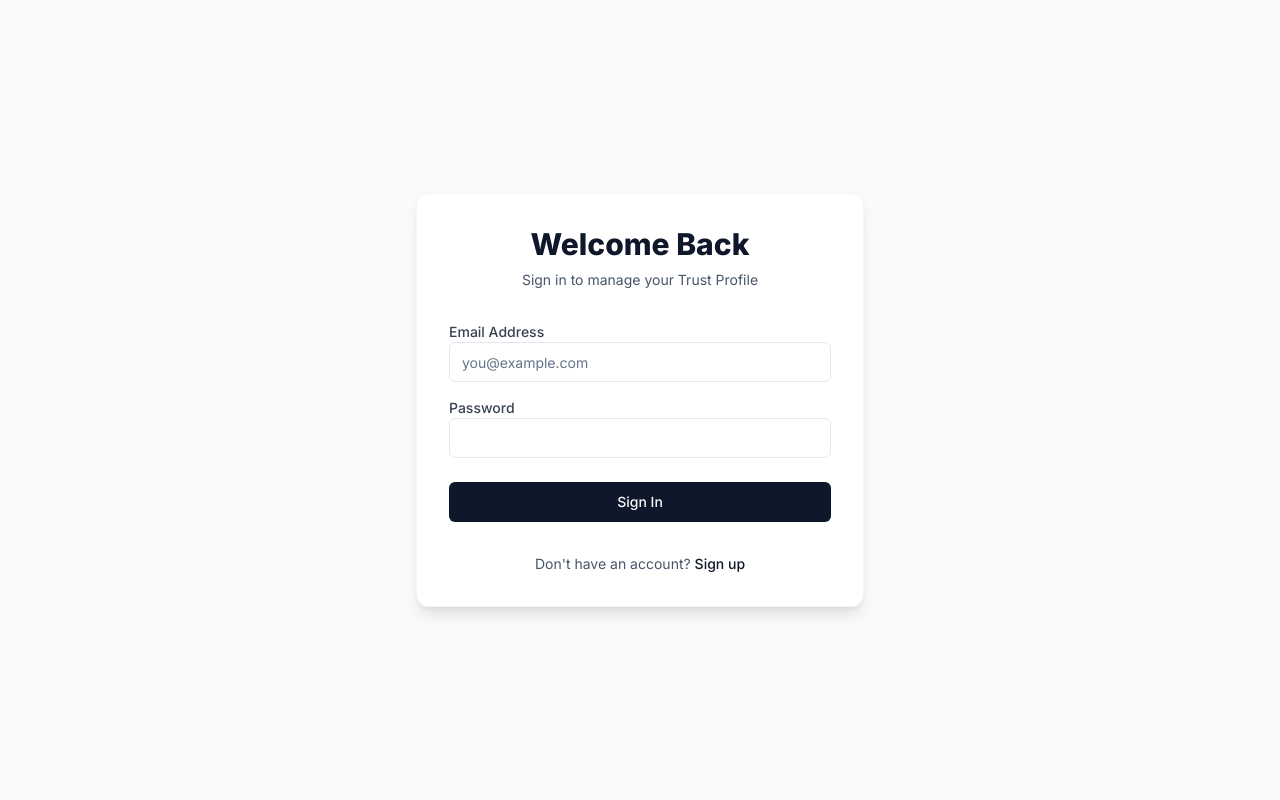
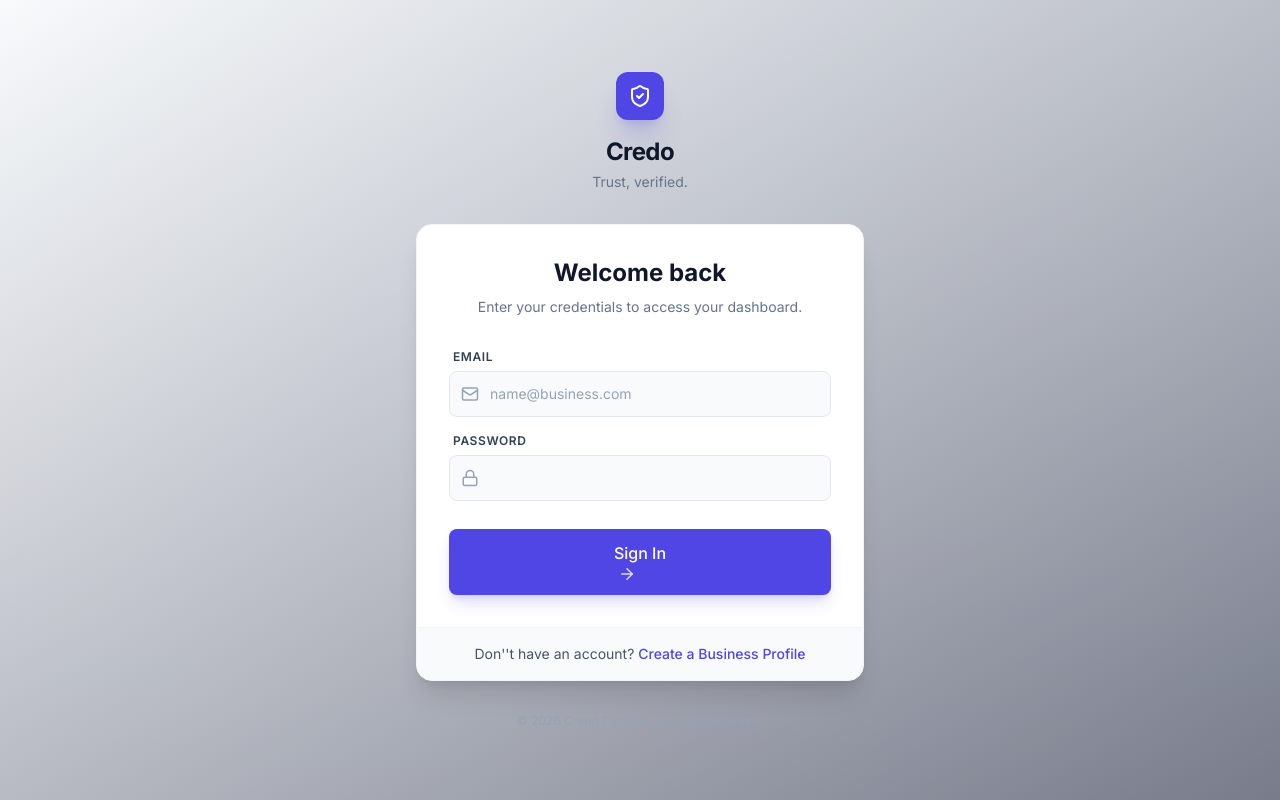
Before and after one commit to kalviumcommunity/S85-0126-BruteForces-Full-Stack-Development-with-Next.js-AWS-Azure-Credo, a Next.js app: page /login in a window 1280 px wide. Built offline with nearby package versions, Linux system fonts and the light colour scheme; no server answers.

Commit message:
login sign up working

```diff
--- a/src/actions/auth.ts
+++ b/src/actions/auth.ts
@@ -58,6 +58,10 @@ export async function signUpBusiness(prevState: SignupState, formData: FormData)
     });
 
     if (authError) {
+      console.error("Supabase Auth Error:", authError);
+      if (authError.message.includes('rate limit')) {
+        return { message: "Too many attempts. Please wait a moment or check your Supabase Email settings." };
+      }
       return { message: authError.message };
     }
 
--- a/src/app/(auth)/login/page.tsx
+++ b/src/app/(auth)/login/page.tsx
@@ -2,14 +2,42 @@
 
 import React, { useState } from 'react';
 import { createClient } from '@supabase/supabase-js';
-import { useRouter } from 'next/navigation';
-import { Input } from '@/components/ui/input';
-import { Button } from '@/components/ui/button';
+import { useRouter, useSearchParams } from 'next/navigation';
 import Link from 'next/link';
+import { Mail, Lock, Loader2, ArrowRight, ShieldCheck } from 'lucide-react';
 
-// Helper components if Shadcn not fully installed
-const UI_Input = (props: any) => <input className="flex h-10 w-full rounded-md border border-slate-200 bg-white px-3 py-2 text-sm ring-offset-white file:border-0 file:bg-transparent file:text-sm file:font-medium placeholder:text-slate-500 focus-visible:outline-none focus-visible:ring-2 focus-visible:ring-slate-950 disabled:cursor-not-allowed disabled:opacity-50" {...props} />;
-const UI_Button = (props: any) => <button className="inline-flex items-center justify-center whitespace-nowrap rounded-md text-sm font-medium ring-offset-white transition-colors focus-visible:outline-none focus-visible:ring-2 focus-visible:ring-slate-950 disabled:pointer-events-none disabled:opacity-50 bg-slate-900 text-slate-50 hover:bg-slate-900/90 h-10 px-4 py-2 w-full" {...props} />;
+const Card = ({ children, className = "" }: { children: React.ReactNode; className?: string }) => (
+  <div className={`bg-white rounded-2xl shadow-xl border border-slate-100 overflow-hidden ${className}`}>
+    {children}
+  </div>
+);
+
+const Input = ({ icon: Icon, ...props }: React.InputHTMLAttributes<HTMLInputElement> & { icon?: React.ElementType }) => (
+  <div className="relative group">
+    {Icon && (
+      <div className="absolute left-3 top-1/2 -translate-y-1/2 text-slate-400 group-focus-within:text-indigo-600 transition-colors">
+        <Icon size={18} />
+      </div>
+    )}
+    <input
+      {...props}
+      className={`w-full bg-slate-50 border border-slate-200 rounded-lg py-3 px-4 outline-none focus:ring-2 focus:ring-indigo-500/20 focus:border-indigo-500 transition-all text-slate-800 placeholder:text-slate-400 text-sm ${
+        Icon ? 'pl-10' : ''
+      } ${props.className || ''}`}
+    />
+  </div>
+);
+
+const Button = ({ children, isLoading, className = "", ...props }: React.ButtonHTMLAttributes<HTMLButtonElement> & { isLoading?: boolean }) => (
+  <button
+    disabled={isLoading || props.disabled}
+    className={`w-full bg-indigo-600 hover:bg-indigo-700 active:bg-indigo-800 text-white font-medium py-3 px-4 rounded-lg transition-all flex items-center justify-center space-x-2 disabled:opacity-70 disabled:cursor-not-allowed shadow-lg shadow-indigo-600/20 ${className}`}
+    {...props}
+  >
+    {isLoading && <Loader2 size={18} className="animate-spin" />}
+    <span>{children}</span>
+  </button>
+);
 
 export default function LoginPage() {
   const [email, setEmail] = useState('');
@@ -17,8 +45,9 @@ export default function LoginPage() {
   const [error, setError] = useState<string | null>(null);
   const [loading, setLoading] = useState(false);
   const router = useRouter();
+  const searchParams = useSearchParams();
+  const signedUp = searchParams.get('signedUp');
 
-  // Initialize Supabase Client for creating sessions
   const supabase = createClient(
     process.env.NEXT_PUBLIC_SUPABASE_URL!,
     process.env.NEXT_PUBLIC_SUPABASE_ANON_KEY!
@@ -35,27 +64,15 @@ export default function LoginPage() {
         password,
       });
 
-      if (error) {
-        throw error;
+      if (error) throw error;
+      if (!data.session) throw new Error("No session created");
+
+      const projectRef = process.env.NEXT_PUBLIC_SUPABASE_URL!.match(/https:\/\/(.*)\.supabase\.co/)?.[1] || "";
+      if (projectRef) {
+          const cookieName = `sb-${projectRef}-auth-token`;
+           document.cookie = `${cookieName}=true; path=/; max-age=${data.session.expires_in}; SameSite=Lax; Secure`;
       }
 
-      // Session is handled by Supabase client (local storage)
-      // BUT for middleware to see it, we need it in cookies.
-      // Valid Supabase + Next.js setup uses auth-helpers to sync this automatically.
-      // If manually: The client sets the cookie.
-      // Supabase-js v2 doesn't automatically set cookies for Next.js server components unless configured with cookie storage.
-
-      // For this simplified setup, we rely on the client-side session or we force a reload/redirect
-      // where the middleware might catch us.
-
-      // In a real app: use `createClientComponentClient` from @supabase/auth-helpers-nextjs
-      // which handles the cookie sync.
-
-      // Assuming 'sb-[ref]-auth-token' is set by the client library by default if storage is valid,
-      // or we just redirect and hope the middleware (which checks cookies) sees it.
-
-      // If it fails, the user needs to install the helper packages.
-      // We will refresh the page to ensure cookies are sent.
       router.refresh();
       router.push('/dashboard');
 
@@ -66,63 +83,87 @@ export default function LoginPage() {
     }
   };
 
-  const InputComp = (globalThis as any).Input || UI_Input;
-  const ButtonComp = (globalThis as any).Button || UI_Button;
+  return (
+    <div className="min-h-screen bg-gradient-to-br from-slate-50 to-indigo-50/50 flex flex-col items-center justify-center p-4">
+      <div className="mb-8 text-center animate-in fade-in slide-in-from-bottom-4 duration-700">
+        <div className="w-12 h-12 bg-indigo-600 rounded-xl flex items-center justify-center mx-auto mb-4 shadow-xl shadow-indigo-600/20">
+          <ShieldCheck className="text-white" size={24} />
+        </div>
+        <h1 className="text-2xl font-bold text-slate-900 tracking-tight">Credo</h1>
+        <p className="text-slate-500 text-sm mt-1">Trust, verified.</p>
+      </div>
 
-  return (
-    <div className="flex min-h-screen items-center justify-center bg-slate-50 py-12 px-4 sm:px-6 lg:px-8">
-      <div className="w-full max-w-md space-y-8 bg-white p-8 rounded-xl shadow-lg border border-slate-100">
-        <div className="text-center">
-          <h2 className="text-3xl font-extrabold text-slate-900">Welcome Back</h2>
-          <p className="mt-2 text-sm text-slate-600">
-            Sign in to manage your Trust Profile
+      <Card className="w-full max-w-md animate-in fade-in zoom-in-95 duration-500">
+        <div className="p-8">
+          <div className="text-center mb-8">
+            <h2 className="text-2xl font-bold text-slate-900">Welcome back</h2>
+            <p className="text-slate-500 mt-2 text-sm">
+              Enter your credentials to access your dashboard.
             </p>
           </div>
 
-        <form className="mt-8 space-y-6" onSubmit={handleLogin}>
+          {signedUp && (
+             <div className="mb-6 bg-green-50 border border-green-100 text-green-700 px-4 py-3 rounded-lg text-sm flex items-center gap-2">
+                <ShieldCheck size={16} />
+                <span>Account created! Please log in.</span>
+             </div>
+          )}
+
+          <form onSubmit={handleLogin} className="space-y-5">
             <div className="space-y-4">
               <div>
-              <label htmlFor="email" className="block text-sm font-medium text-gray-700">Email Address</label>
-              <InputComp
-                id="email"
+                <label className="block text-xs font-semibold text-slate-700 uppercase tracking-wider mb-1.5 ml-1">Email</label>
+                <Input
+                  icon={Mail}
                   type="email"
+                  value={email}
+                  onChange={(e) => setEmail(e.target.value)}
+                  placeholder="name@business.com"
                   required
-                value={email}
-                onChange={(e: any) => setEmail(e.target.value)}
-                placeholder="you@example.com"
                 />
               </div>
+
               <div>
-              <label htmlFor="password" className="block text-sm font-medium text-gray-700">Password</label>
-              <InputComp
-                id="password"
+                <label className="block text-xs font-semibold text-slate-700 uppercase tracking-wider mb-1.5 ml-1">Password</label>
+                <Input
+                  icon={Lock}
                   type="password"
+                  value={password}
+                  onChange={(e) => setPassword(e.target.value)}
+                  placeholder=""
                   required
-                value={password}
-                onChange={(e: any) => setPassword(e.target.value)}
                 />
               </div>
             </div>
 
             {error && (
-            <div className="text-sm text-red-600 text-center bg-red-50 p-2 rounded">
+              <div className="bg-red-50 text-red-600 text-sm p-3 rounded-lg border border-red-100 animate-in slide-in-from-top-2">
                 {error}
               </div>
             )}
 
-          <ButtonComp type="submit" disabled={loading}>
-            {loading ? 'Signing in...' : 'Sign In'}
-          </ButtonComp>
+            <div className="pt-2">
+              <Button type="submit" isLoading={loading}>
+                Sign In <ArrowRight size={18} className="ml-1 opacity-80" />
+              </Button>
+            </div>
           </form>
+        </div>
 
-        <div className="text-center mt-4">
+        <div className="bg-slate-50 p-4 text-center border-t border-slate-100">
           <p className="text-sm text-slate-600">
-                Don't have an account?{' '}
-                <Link href="/signup" className="font-medium text-slate-900 hover:underline">
-                    Sign up
+            Don''t have an account?{' '}
+            <Link href="/signup" className="text-indigo-600 font-medium hover:text-indigo-700 transition-colors">
+              Create a Business Profile
             </Link>
           </p>
         </div>
+      </Card>
+
+      <div className="mt-8 text-center">
+        <p className="text-xs text-slate-400">
+          &copy; 2026 Credo Platform. All rights reserved.
+        </p>
       </div>
     </div>
   );
--- a/src/app/(auth)/signup/page.tsx
+++ b/src/app/(auth)/signup/page.tsx
@@ -3,90 +3,153 @@
 import React from 'react';
 import { useFormState, useFormStatus } from 'react-dom';
 import { signUpBusiness } from '@/actions/auth';
-import { Input } from '@/components/ui/input'; // Assuming existence
-import { Button } from '@/components/ui/button'; // Assuming existence
-import { Label } from '@/components/ui/label';   // Assuming existence
 import Link from 'next/link';
+import { Mail, Lock, Loader2, ArrowRight, ShieldCheck, Building2, Globe } from 'lucide-react';
 
-// Fallback components if shadcn/ui is not fully present in the scaffold
-const UI_Input = (props: any) => <input className="flex h-10 w-full rounded-md border border-slate-200 bg-white px-3 py-2 text-sm ring-offset-white file:border-0 file:bg-transparent file:text-sm file:font-medium placeholder:text-slate-500 focus-visible:outline-none focus-visible:ring-2 focus-visible:ring-slate-950 disabled:cursor-not-allowed disabled:opacity-50" {...props} />;
-const UI_Button = (props: any) => <button className="inline-flex items-center justify-center whitespace-nowrap rounded-md text-sm font-medium ring-offset-white transition-colors focus-visible:outline-none focus-visible:ring-2 focus-visible:ring-slate-950 disabled:pointer-events-none disabled:opacity-50 bg-slate-900 text-slate-50 hover:bg-slate-900/90 h-10 px-4 py-2 w-full" {...props} />;
-const UI_Label = (props: any) => <label className="text-sm font-medium leading-none peer-disabled:cursor-not-allowed peer-disabled:opacity-70" {...props} />;
+const Card = ({ children, className = "" }: { children: React.ReactNode; className?: string }) => (
+  <div className={`bg-white rounded-2xl shadow-xl border border-slate-100 overflow-hidden ${className}`}>
+    {children}
+  </div>
+);
+
+const Input = ({ icon: Icon, rightElement, ...props }: React.InputHTMLAttributes<HTMLInputElement> & { icon?: React.ElementType, rightElement?: React.ReactNode }) => (
+  <div className="relative group">
+    {Icon && (
+      <div className="absolute left-3 top-1/2 -translate-y-1/2 text-slate-400 group-focus-within:text-indigo-600 transition-colors">
+        <Icon size={18} />
+      </div>
+    )}
+    <input
+      {...props}
+      className={`w-full bg-slate-50 border border-slate-200 rounded-lg py-3 px-4 outline-none focus:ring-2 focus:ring-indigo-500/20 focus:border-indigo-500 transition-all text-slate-800 placeholder:text-slate-400 text-sm ${
+        Icon ? 'pl-10' : ''
+      } ${props.className || ''}`}
+    />
+    {rightElement && (
+      <div className="absolute right-3 top-1/2 -translate-y-1/2">
+        {rightElement}
+      </div>
+    )}
+  </div>
+);
 
 function SubmitButton() {
   const { pending } = useFormStatus();
   return (
-    <Button type="submit" disabled={pending} className="w-full">
-      {pending ? 'Creating Account...' : 'Create Business Profile'}
-    </Button>
+    <button
+      type="submit"
+      disabled={pending}
+      className="w-full bg-indigo-600 hover:bg-indigo-700 active:bg-indigo-800 text-white font-medium py-3 px-4 rounded-lg transition-all flex items-center justify-center space-x-2 disabled:opacity-70 disabled:cursor-not-allowed shadow-lg shadow-indigo-600/20"
+    >
+      {pending && <Loader2 size={18} className="animate-spin" />}
+      <span>{pending ? 'Creating Profile...' : 'Create Account'}</span>
+      {!pending && <ArrowRight size={18} className="ml-1 opacity-80" />}
+    </button>
   );
 }
 
 const SignupPage = () => {
-    // @ts-ignore - useFormState types can be tricky with Server Actions in some versions
+    // @ts-ignore
     const [state, dispatch] = useFormState(signUpBusiness, {});
 
-    // Helper to grab the correct component (real or fallback)
-    const InputComp = (globalThis as any).Input || UI_Input;
-    const ButtonComp = (globalThis as any).Button || UI_Button;
-    const LabelComp = (globalThis as any).Label || UI_Label;
-
     return (
-        <div className="flex min-h-screen items-center justify-center py-12 px-4 sm:px-6 lg:px-8 bg-slate-50">
-            <div className="w-full max-w-md space-y-8 bg-white p-8 rounded-xl shadow-lg border border-slate-100">
-                <div className="text-center">
-                    <h2 className="mt-2 text-3xl font-extrabold text-slate-900">Join Credo</h2>
-                    <p className="mt-2 text-sm text-slate-600">
-                        Start your trust journey today.
-                    </p>
+        <div className="min-h-screen bg-gradient-to-br from-slate-50 to-indigo-50/50 flex flex-col items-center justify-center p-4">
+             <div className="mb-8 text-center animate-in fade-in slide-in-from-bottom-4 duration-700">
+                <div className="w-12 h-12 bg-indigo-600 rounded-xl flex items-center justify-center mx-auto mb-4 shadow-xl shadow-indigo-600/20">
+                <ShieldCheck className="text-white" size={24} />
+                </div>
+                <h1 className="text-2xl font-bold text-slate-900 tracking-tight">Join Credo</h1>
+                <p className="text-slate-500 text-sm mt-1">Start your trust journey today.</p>
             </div>
 
-                <form action={dispatch} className="mt-8 space-y-6">
+            <Card className="w-full max-w-lg animate-in fade-in zoom-in-95 duration-500">
+                <div className="p-8">
+                    <form action={dispatch} className="space-y-5">
                         <div className="space-y-4">
                             <div>
-                            <LabelComp htmlFor="businessName">Business Name</LabelComp>
-                            <InputComp id="businessName" name="businessName" placeholder="Jake's Coffee" required />
+                                <label className="block text-xs font-semibold text-slate-700 uppercase tracking-wider mb-1.5 ml-1">Business Name</label>
+                                <Input
+                                    icon={Building2}
+                                    id="businessName"
+                                    name="businessName"
+                                    placeholder="Acme Inc."
+                                    required
+                                />
+                                {state.errors?.businessName && <p className="text-xs text-red-500 mt-1 ml-1">{state.errors.businessName[0]}</p>}
                             </div>
 
                             <div>
-                            <LabelComp htmlFor="slug">Profile Handle (URL)</LabelComp>
-                            <div className="flex items-center mt-1">
-                                <span className="text-slate-500 text-sm mr-2">credo.app/p/</span>
-                                <InputComp id="slug" name="slug" placeholder="jakes-coffee" required />
+                                <label className="block text-xs font-semibold text-slate-700 uppercase tracking-wider mb-1.5 ml-1">Unique Handle</label>
+                                <div className="flex items-center">
+                                    <div className="bg-slate-100 border border-slate-200 border-r-0 rounded-l-lg py-3 px-3 text-sm text-slate-500 font-medium select-none">
+                                        credo.app/p/
                                     </div>
-                             {state.errors?.slug && (
-                                <p className="text-xs text-red-500 mt-1">{state.errors.slug[0]}</p>
-                            )}
+                                    <input
+                                        id="slug"
+                                        name="slug"
+                                        placeholder="acme-inc"
+                                        required
+                                        className="w-full bg-slate-50 border border-slate-200 rounded-r-lg border-l-0 py-3 px-4 outline-none focus:ring-2 focus:ring-indigo-500/20 focus:border-indigo-500 transition-all text-slate-800 placeholder:text-slate-400 text-sm"
+                                    />
+                                </div>
+                                {state.errors?.slug && <p className="text-xs text-red-500 mt-1 ml-1">{state.errors.slug[0]}</p>}
+                            </div>
+
+                            <div className="grid grid-cols-1 md:grid-cols-2 gap-4">
+                                <div>
+                                    <label className="block text-xs font-semibold text-slate-700 uppercase tracking-wider mb-1.5 ml-1">Email</label>
+                                    <Input
+                                        icon={Mail}
+                                        id="email"
+                                        name="email"
+                                        type="email"
+                                        placeholder="you@company.com"
+                                        required
+                                    />
+                                     {state.errors?.email && <p className="text-xs text-red-500 mt-1 ml-1">{state.errors.email[0]}</p>}
                                 </div>
 
                                 <div>
-                            <LabelComp htmlFor="email">Email address</LabelComp>
-                            <InputComp id="email" name="email" type="email" placeholder="you@example.com" required />
+                                    <label className="block text-xs font-semibold text-slate-700 uppercase tracking-wider mb-1.5 ml-1">Password</label>
+                                    <Input
+                                        icon={Lock}
+                                        id="password"
+                                        name="password"
+                                        type="password"
+                                        placeholder=""
+                                        required
+                                    />
+                                     {state.errors?.password && <p className="text-xs text-red-500 mt-1 ml-1">{state.errors.password[0]}</p>}
                                 </div>
-
-                        <div>
-                            <LabelComp htmlFor="password">Password</LabelComp>
-                            <InputComp id="password" name="password" type="password" required />
                             </div>
                         </div>
 
                         {state.message && (
-                        <div className="text-sm text-red-600 text-center bg-red-50 p-2 rounded">
-                            {state.message}
+                            <div className="bg-red-50 text-red-600 text-sm p-3 rounded-lg border border-red-100 animate-in slide-in-from-top-2 flex items-center">
+                                <span className="mr-2"></span> {state.message}
                             </div>
                         )}
 
+                        <div className="pt-2">
                              <SubmitButton />
+                        </div>
                     </form>
+                </div>
 
-                <div className="text-center">
+                <div className="bg-slate-50 p-4 text-center border-t border-slate-100">
                     <p className="text-sm text-slate-600">
                         Already have an account?{' '}
-                        <Link href="/login" className="font-medium text-slate-900 hover:underline">
+                        <Link href="/login" className="text-indigo-600 font-medium hover:text-indigo-700 transition-colors">
                             Log in
                         </Link>
                     </p>
                 </div>
+            </Card>
+
+             <div className="mt-8 text-center max-w-sm">
+                <p className="text-xs text-slate-400">
+                    By clicking "Create Account", you agree to our Terms of Service and Privacy Policy.
+                </p>
             </div>
         </div>
     );
```
Lines whose indentation alone changed are shown as unchanged.
